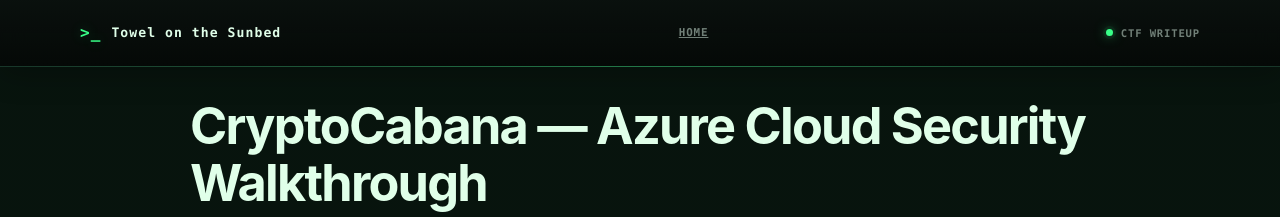
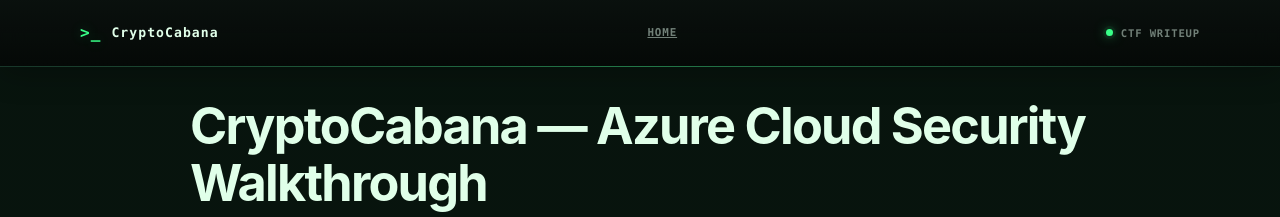
Before and after one commit to anurag-rvnkr1/CryptoCabana-TryHackMe-Walkthrough, a Jekyll site: the page built from docs/index.md, in a window 1280 px wide. Shown: the top 217 px of the page. Built offline with Jekyll 4.4.1, drawn with Linux system fonts in a browser that asks for light colours.

Commit message:
Change portfolio brand text from 'Towel on the Sunbed' to 'CryptoCabana'

```diff
--- a/docs/_layouts/default.html
+++ b/docs/_layouts/default.html
@@ -200,7 +200,7 @@
         </span>
 
         <span class="portfolio-brand-text">
-          Towel on the Sunbed
+          CryptoCabana
         </span>
 
       </a>
```
